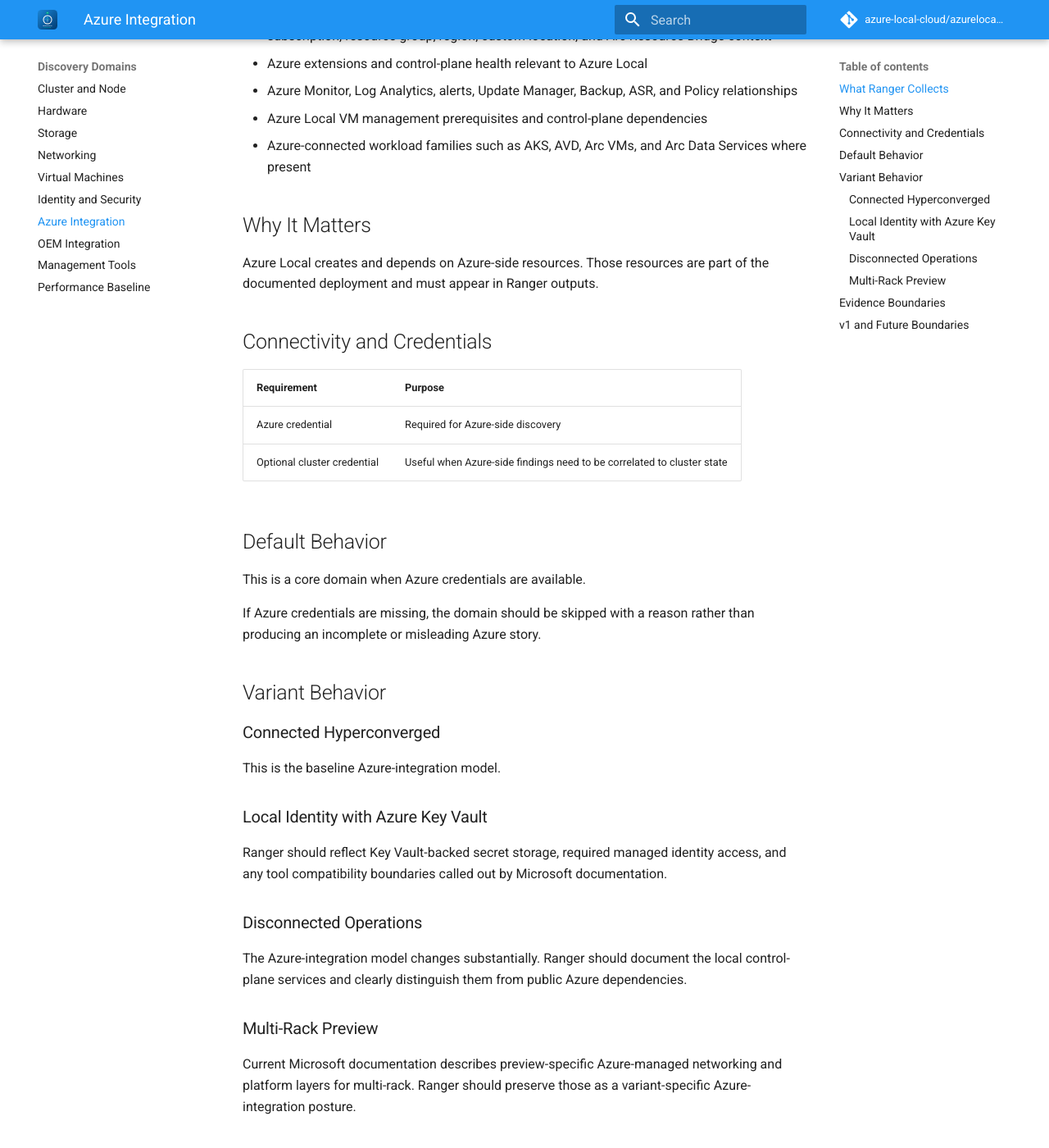
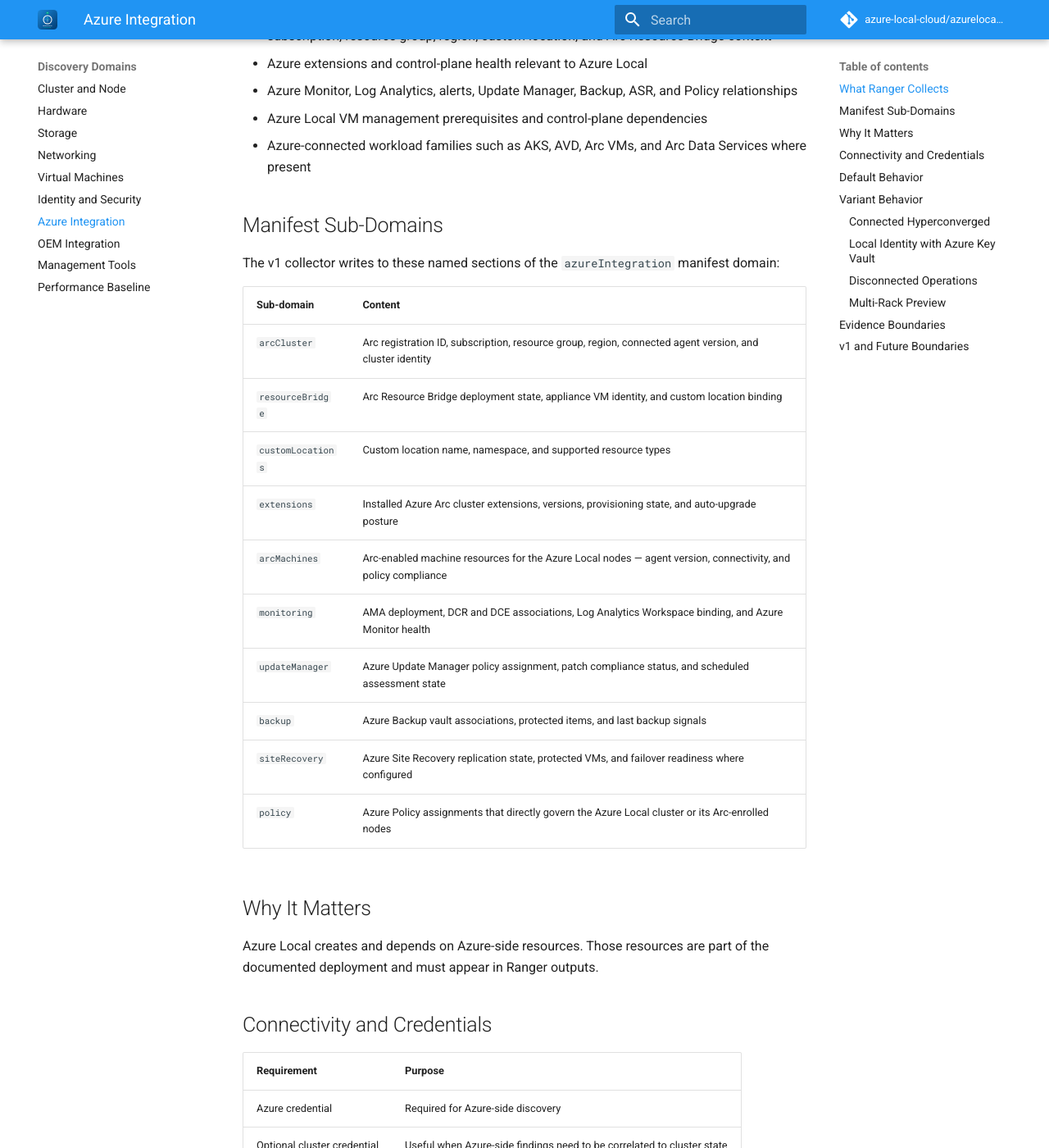
Before and after one commit to AzureLocal/azurelocal-ranger, an MkDocs documentation site: the page built from docs/discovery-domains/azure-integration.md, in a window 1280 px wide and 1400 px high, scrolled down 430 px. Shown: the whole window at 82% size. Built offline with MkDocs 1.6.1 and Material for MkDocs 9.7.7, drawn with Linux system fonts in a browser that asks for light colours; comment, search, counter and statistics services are not loaded.

Commit message:
Add simulation testing framework and update documentation
- Fix identitySecurity and azureIntegration reserved templates (activeDirectory, keyVault, resourceBridge, customLocations, extensions, arcMachines, siteRecovery)
- Update workload-identity-azure.json fixture to include new template fields
- Add tests/New-RangerSyntheticManifest.ps1 (IIC synthetic manifest generator)
- Add tests/Fixtures/synthetic-manifest.json (committed 3-node IIC as-built fixture)
- Add tests/unit/Simulation.Tests.ps1 (7 simulation tests, 18/18 total passing)
- Add tests/Test-RangerFromSyntheticManifest.ps1 (manual visual inspection runner)
- Add tests/README.md (full simulation framework and testing documentation)
- Update docs/discovery-domains/identity-and-security.md (manifest sub-domains)
- Update docs/discovery-domains/azure-integration.md (manifest sub-domains)
- Update docs/project/status.md (18 tests, simulation framework in delivered list)
- Update product-plan-implementation-tracker.md

```diff
--- a/docs/discovery-domains/azure-integration.md
+++ b/docs/discovery-domains/azure-integration.md
@@ -14,6 +14,23 @@ The Azure-integration domain should document:
 - Azure Monitor, Log Analytics, alerts, Update Manager, Backup, ASR, and Policy relationships
 - Azure Local VM management prerequisites and control-plane dependencies
 - Azure-connected workload families such as AKS, AVD, Arc VMs, and Arc Data Services where present
+
+## Manifest Sub-Domains
+
+The v1 collector writes to these named sections of the `azureIntegration` manifest domain:
+
+| Sub-domain | Content |
+|---|---|
+| `arcCluster` | Arc registration ID, subscription, resource group, region, connected agent version, and cluster identity |
+| `resourceBridge` | Arc Resource Bridge deployment state, appliance VM identity, and custom location binding |
+| `customLocations` | Custom location name, namespace, and supported resource types |
+| `extensions` | Installed Azure Arc cluster extensions, versions, provisioning state, and auto-upgrade posture |
+| `arcMachines` | Arc-enabled machine resources for the Azure Local nodes — agent version, connectivity, and policy compliance |
+| `monitoring` | AMA deployment, DCR and DCE associations, Log Analytics Workspace binding, and Azure Monitor health |
+| `updateManager` | Azure Update Manager policy assignment, patch compliance status, and scheduled assessment state |
+| `backup` | Azure Backup vault associations, protected items, and last backup signals |
+| `siteRecovery` | Azure Site Recovery replication state, protected VMs, and failover readiness where configured |
+| `policy` | Azure Policy assignments that directly govern the Azure Local cluster or its Arc-enrolled nodes |
 
 ## Why It Matters
 
```
Also changed, not shown: docs/discovery-domains/identity-and-security.md (+16 -0 lines), docs/project/status.md (+4 -3 lines), repo-management/reports/product-plan-implementation-tracker.md (+33 -7 lines), 7 other files.
